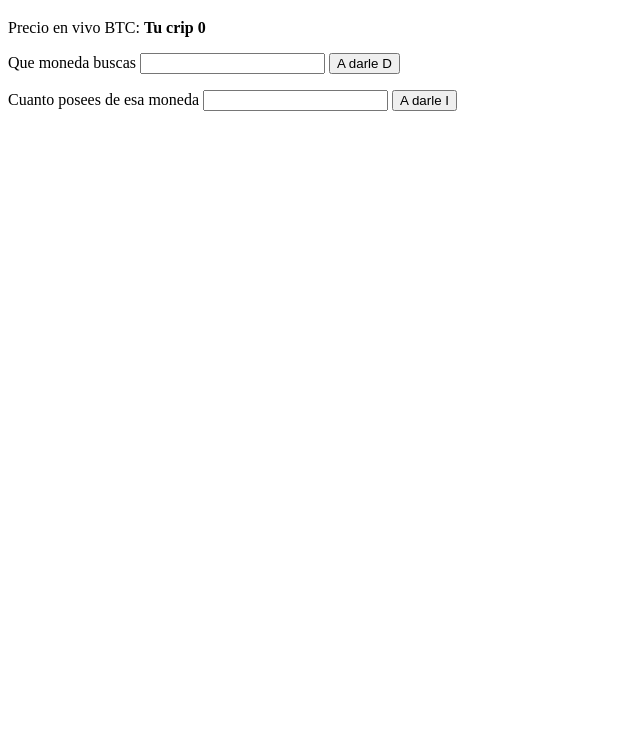
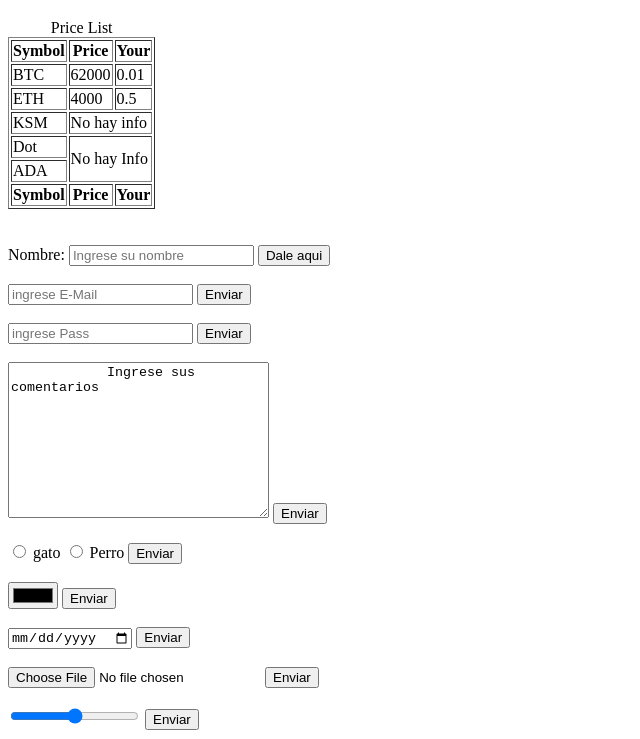
Before and after one commit to neyudo/wallet, a plain HTML site: page billeteracripto_02.html in a window 1280 px wide. Shown: the part 61-800 px from the top of the page, without its empty margins (0-640 px from the left). Drawn offline with Linux system fonts and the light colour scheme; no server answers.

Commit message:
19102021TengoquePonerElnuevoArregloEnLaTable

```diff
--- a/billeteracripto_02.html
+++ b/billeteracripto_02.html
@@ -8,7 +8,107 @@
 </head>
 <body>
     <h1>billetera_02</h1>
-    <p>Precio en vivo BTC: <strong id="otro">Tu crip</strong> <strong id="viewLive" > 0 </strong></p>
+    <table border="1">
+        <caption>Price List</caption>
+        <thead>
+            <tr>
+                <th>Symbol</th>
+                <th>Price</th>
+                <th>Your</th>
+            </tr>
+        </thead>
+        <tfoot>
+            <tr>
+                <th>Symbol</th>
+                <th>Price</th>
+                <th>Your</th>
+            </tr>
+        </tfoot>
+        <tbody>
+            <tr>
+                <td id="otro">BTC</td>
+                <td id="viewLive">62000</td>
+                <td>0.01</td>
+            </tr>
+            <tr>
+                <td>ETH</td>
+                <td>4000</td>
+                <td>0.5</td>
+            </tr>
+            <tr>
+                <td>KSM</td>
+                <td colspan="2" >No hay info</td>
+            </tr>
+            <tr>
+                <td>Dot</td>
+                <td rowspan="2" colspan="2">No hay Info</td>
+            </tr>
+             <tr>
+                <td>ADA</td>
+            </tr>
+
+        </tbody>
+    </table>
+    <br>
+    <br>
+
+    <form action="123.html" method="GET">
+        <label for="nombre">Nombre:</label>
+        <input name="nombre" id="nombre" type="text" placeholder="Ingrese su nombre">
+        <button type="submit">Dale aqui</button>
+    </form>
+    <br>
+    <form action="">
+        <input type="email" required placeholder="ingrese E-Mail">
+        <button type="submit">Enviar</button>
+    </form>
+    <br>
+    <form action="">
+        <input type="password"  placeholder="ingrese Pass">
+        <button type="submit">Enviar</button>
+    </form>
+    <br>
+    <form action="">
+        <textarea name="" id="" cols="30" rows="10">
+            Ingrese sus comentarios
+        </textarea>
+        <button type="submit">Enviar</button>
+    </form>
+    <br>
+    <form action="">
+        <input type="radio" value="gato" id="gato" name="mascota">
+        <label for="gato">gato</label>
+        <input type="radio" value="perro" id="perro" name="mascota">
+        <label for="perro">Perro</label>
+        <button type="submit">Enviar</button>
+    </form>
+    <br>
+    <form action="">
+        <input type="color">
+        <button type="submit">Enviar</button>
+    </form>
+    <br>
+    <form action="">
+        <input type="date">
+        <button type="submit">Enviar</button>
+    </form>
+    <br>
+    <form action="">
+        <input type="file">
+        <button type="submit">Enviar</button>
+    </form>
+    <br>
+    <form action="">
+        <input type="range">
+        <button type="submit">Enviar</button>
+    </form>
+    <br>
+    <form action="">
+        <input type="time">
+        <button type="submit">Enviar</button>
+    </form>
+
+    <p>Precio en vivo BTC: <strong >Tu crip</strong> <strong  > 0 </strong></p>
     <p>
         <span id="kusamap"></span>
     </p>
@@ -22,6 +122,22 @@
         Cuanto posees de esa moneda
         <input type="text" id="texto_lineasI" />
         <input type="button" value="A darle I" id="botonI"/></p>
+        <a href="https://www.binance.com/en/blog">
+            <img src="https://cdn6.aptoide.com/imgs/9/e/3/9e3dafc62cc3be90377bdd8478b9b1d6_icon.png"
+                alt="">
+            </a>
+            <br/>
+            <a href="index.html">
+                <button>ir a la Billetera</button>
+            </a>
+            <br>
+            <br>
+            <br>
+            <br>
+            <br>
+            <br>
+            <br>
+            <br>
 
     <script src="billetera_02.js"></script>
 </body>
```
Also changed, not shown: billetera_6.js (+27 -7 lines).
